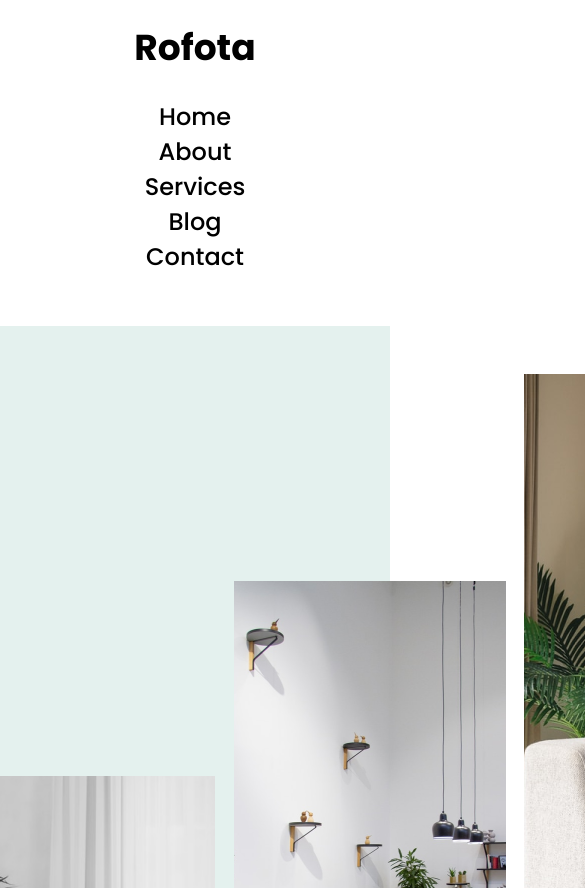
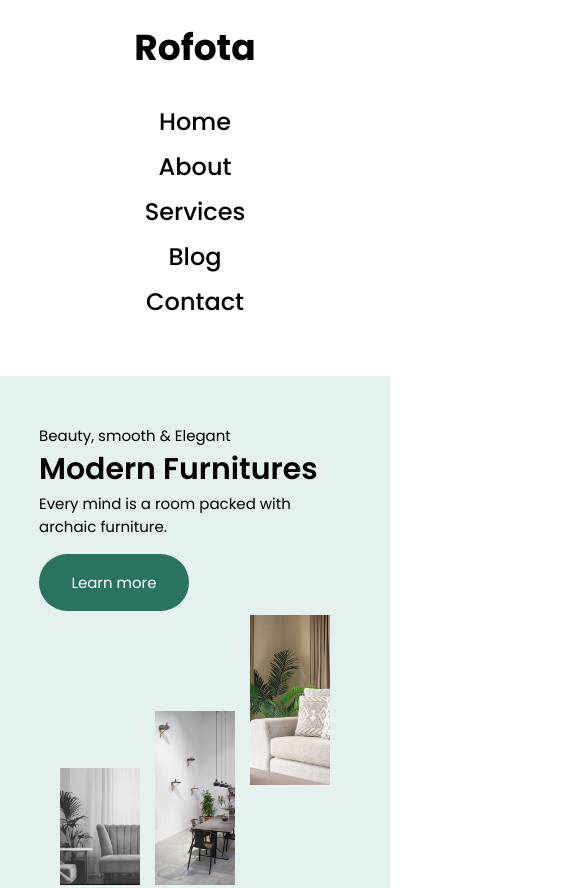
Before and after one commit to Evgenii-Buslaev/FurnitureLandingPage, a plain HTML site: page index.html in a window 390 px wide. Shown: the top 888 px of the page, 585 px wide, since content can reach past the window. Drawn offline with Linux system fonts and the light colour scheme.

Commit message:
Added responsive design for main card

```diff
--- a/style.css
+++ b/style.css
@@ -69,8 +69,8 @@ body {
 }
 
 .nav-btn {
-  padding: 0 5px;
-  border-radius: 2px;
+  padding: 20px;
+  border-radius: 5px;
   transition-property: all;
   transition-duration: 0.5s;
 }
@@ -96,6 +96,9 @@ body {
 @media (max-width: 550px) {
   .nav-btns {
     flex-direction: column;
+  }
+  .nav-btn {
+    padding: 5px 10px;
   }
 }
 
@@ -163,3 +166,104 @@ body {
   position: relative;
   bottom: 200px;
 }
+
+@media (max-width: 2000px) {
+  .main-heading {
+    font-size: 50px;
+  }
+}
+
+@media (max-width: 1710px) {
+  .images {
+    width: 700px;
+  }
+  .images img {
+    width: 200px;
+  }
+}
+
+@media (max-width: 1480px) {
+  .images {
+    width: 500px;
+  }
+  .images img {
+    width: 150px;
+  }
+}
+
+@media (max-width: 1220px) {
+  .subtext,
+  .text {
+    font-size: 20px;
+  }
+  .main-heading {
+    font-size: 40px;
+  }
+  .information-btn {
+    width: 200px;
+  }
+  .information-btn a {
+    font-size: 20px;
+  }
+}
+
+@media (max-width: 1100px) {
+  .main-card {
+    flex-direction: column;
+  }
+  .images {
+    width: 400px;
+  }
+  .images img {
+    width: 120px;
+  }
+  #third-img {
+    bottom: 150px;
+  }
+}
+
+@media (max-width: 470px) {
+  .subtext,
+  .text {
+    font-size: 15px;
+  }
+  .main-heading {
+    font-size: 30px;
+  }
+  .information-btn {
+    width: 150px;
+  }
+  .information-btn a {
+    font-size: 15px;
+  }
+  .images-container {
+    margin-top: 100px;
+  }
+  .images {
+    width: 300px;
+  }
+  .images img {
+    width: 80px;
+  }
+  #third-img {
+    bottom: 100px;
+  }
+}
+
+@media (max-width: 350px) {
+  .main-heading {
+    font-size: 20px;
+  }
+  .images-container {
+    margin-top: 100px;
+  }
+  .images {
+    width: 260px;
+  }
+  .images img {
+    width: 70px;
+  }
+  #third-img {
+    bottom: 100px;
+  }
+}
```
